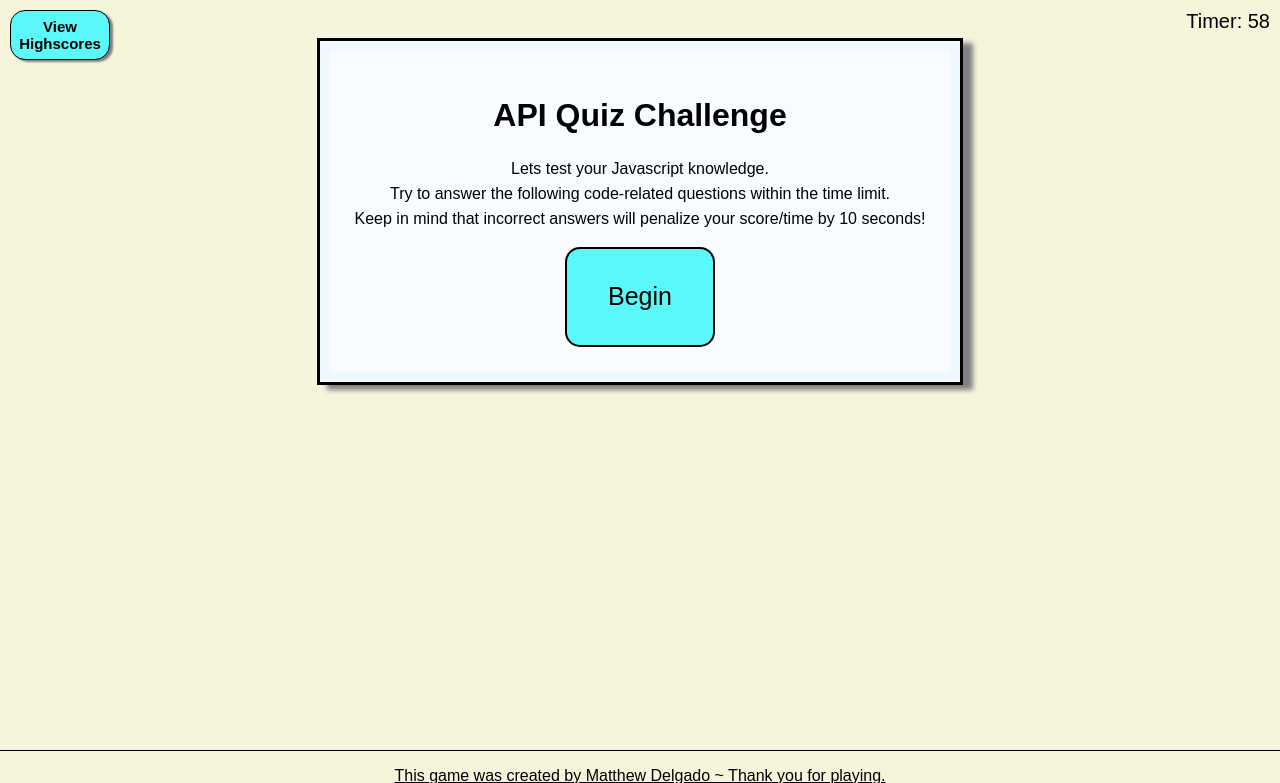
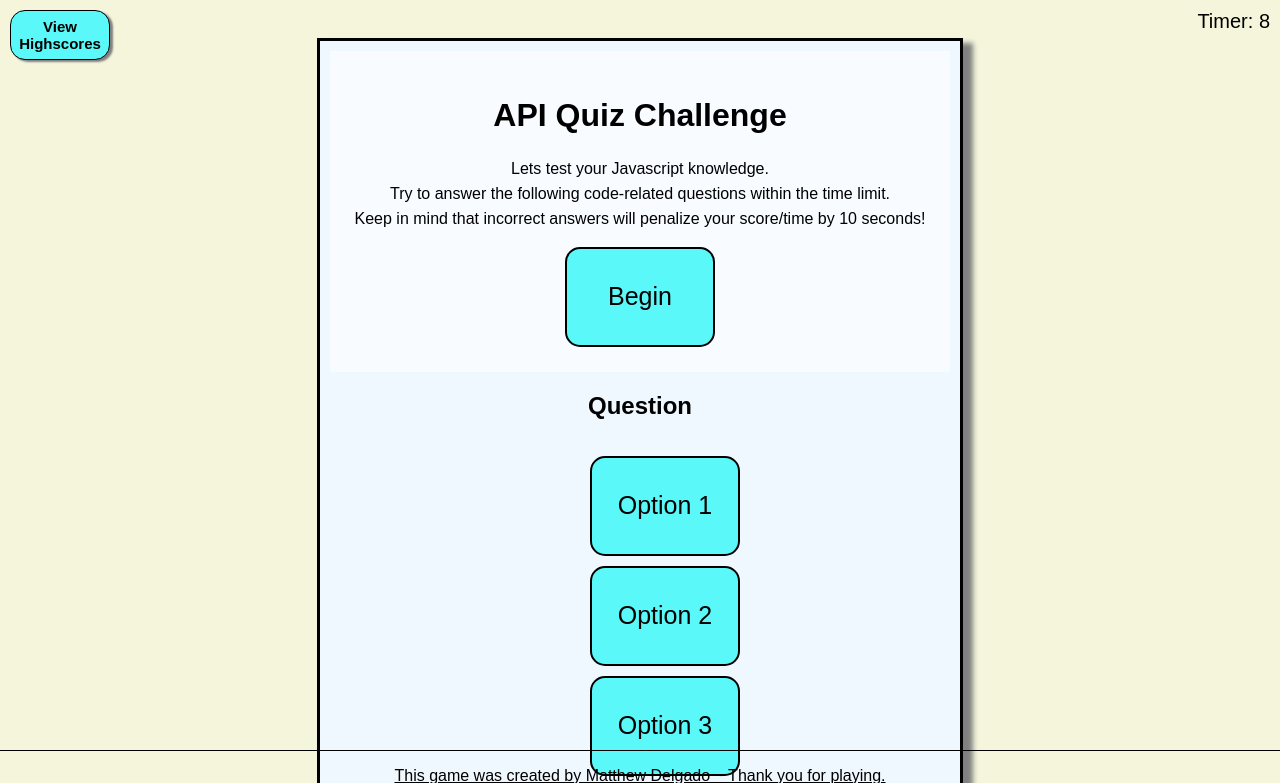
Before and after one commit to DelgaMatt/JavaScript-Timed-Quiz, a plain HTML site: page index.html in a window 1280 px wide. Both pictures are taken after a click on the button "Begin". Shown: the top 783 px of the page. Drawn offline with Linux system fonts and the light colour scheme.

Commit message:
added to JS and HTML:

```diff
--- a/index.html
+++ b/index.html
@@ -17,6 +17,7 @@
 </header>
 
 <body>
+    <!-- home screen, quiz box container -->
     <div class="quiz-container" id="quiz">
         <div class="home">
             <h1>API Quiz Challenge</h1>
@@ -27,13 +28,23 @@
             <button id="start">Begin</button>
         </div>
 
+        <!-- questions section -->
         <div id="questions" class="hide">
-            <h2 id="question-title"> </h2>
-            <div id="choices" class="choices"></div>
+            <h2 id="question-title">Question </h2>
+                <ul>
+                    <li><button class="choice-buttons" id="Btn1">Option 1</button></li>
+                    <li><button class="choice-buttons" id="Btn2">Option 2</button></li>
+                    <li><button class="choice-buttons" id="Btn3">Option 3</button></li>
+                    <li><button class="choice-buttons" id="Btn4">Option 4</button></li>
+                </ul>
         </div>
 
+        <!-- Correct/Wrong feedback prompt -->
+        <div id="feedback" class="feedback-hide"> </div>
+
+        <!-- End screen/Final report/submit info -->
         <div id="end" class="hide">
-            <h2> Time's up!</h2>
+            <h2 id="finished">All done!</h2>
             <p> Your final score is: <span id="final-score"></span></p>
             <section>
                 Enter your first and last initials below 👇 <br>
@@ -42,7 +53,6 @@
             </section>
         </div>
 
-        <div id="feedback" class="feedback-hide"> </div>
     </div>
     <script src="./script.js"></script>
 </body>
--- a/script.js
+++ b/script.js
@@ -1,19 +1,91 @@
+/* Acceptance Criteria
+GIVEN I am taking a code quiz
+WHEN I click the start button
+THEN a timer starts and I am presented with a question
+WHEN I answer a question
+THEN I am presented with another question
+WHEN I answer a question incorrectly
+THEN time is subtracted from the clock
+WHEN all questions are answered or the timer reaches 0
+THEN the game is over
+WHEN the game is over
+THEN I can save my initials and score*/
+
 
 // DOM elements
+var startBtn = document.querySelector("#start");
+var timerEl = document.querySelector("#timer");
+var homePage = document.querySelector("#home")
+
 var questionsEl = document.querySelector("#questions");
-var timerEl = document.querySelector("#timer");
-var choicesEl = document.querySelector("#choices");
-var startBtn = document.querySelector("#start");
+var titleEl = document.querySelector("#question-title")
+var choicesEl = document.querySelectorAll("#choices");
+var answerbtn1 = document.querySelector("#Btn1");
+var answerbtn2 = document.querySelector("#Btn2");
+var answerbtn3 = document.querySelector("#Btn3");
+var answerbtn4 = document.querySelector("#Btn4");
+var feedbackEl = document.querySelector("#feedback");
+
 var submitBtn = document.querySelector("#submit");
-var initialsEl = document.querySelector("#initials")
-var feedbackEl = document.querySelector("#feedback")
+var initialsEl = document.querySelector("#initials");
+var clearBtn = document.querySelector("#clear-button");
 
 // quiz variables
-var secondsLeft = 60;
+var secondsLeft = 10;
+var totalScore = 0;
+var questionCount = 1;
+var questionNumber = 0;
 
+// questions content
+var questions = [
+    {
+        title: "Inside which HTML element do we put the JavaScript?",
+        choices: ["<script>", "<javascript>", "<js>", "<scripting>"],
+        answer: "<script>"
+    },
+
+    {
+        title: "Which of the following function of Array object joins all elements of an array into a string?",
+        choices: ["concat()", "join()", "pop()", "map()"],
+        answer: "concat()"
+    },
+
+    {
+        title: "Which of the following type of variable is visible only within a function where it is defined?",
+        choices: ["global variable", "local variable", "both of the above", "none of the above"],
+        answer: "local variable"
+    },
+
+    {
+        title: "What is 'this' keyword in JavaScript?",
+        choices: ["refers to a function", "refers to your current existential crisis", "refers to the first variable in a function", "refers to the object from where it was called"],
+        answer: "refers to the object from where it was called"
+    },
+
+    {
+        title: "How to write an IF statement for executing some code if 'i' is NOT equal to 5?",
+        choices: ["if (i <> 5)", "if (i != 5)", "if i =! 5 then", "if i = 5"],
+        answer: "if (i != 5)"
+    },
+
+    {
+        title: "How do you call a function named 'myFunction?'",
+        choices: ["call my function myFunction()", "call function(myFunction)", "myFunction()", "Come here my precious function!"],
+        answer: "myFunction()"
+    }
+];
+
+startBtn.addEventListener("click", startQuiz);
 
 // startquiz function
-startBtn.addEventListener("click", setTime);
+function startQuiz() {
+    setTime();
+    getQuestion();
+    var homePage = document.getElementById("home")
+    homePage.setAttribute("class", "hide");
+    questionsEl.removeAttribute("class");
+};
+
 
 
 // timer function
@@ -24,17 +96,31 @@ function setTime() {
 
         if(secondsLeft === 0) {
             clearInterval(timerInterval);
+            timerEl.textContent = "Time is up!"
+            gameOver();
+        } else if (questions >= questionCount.length +1) {
+            clearInterval(timerInterval);
+            gameOver();
         }
-    }, 1000)};
+    }, 1000);
+};
 
 // getquestion function
+function getQuestion() {
+
+};
 
 // choiceselection function
 
 // feeback function
 
 // end quiz function
+function gameOver() {
+};
 
 // save highscore function
 
 // clear highscore function
+
+// call to start quiz
+// startBtn.onclick = startQuiz();
--- a/style.css
+++ b/style.css
@@ -69,9 +69,6 @@ body{
 .home {
     padding: 25px;
     border: var(--border);
-}
-
-.home {
     position: relative;
 }
 
@@ -96,6 +93,26 @@ button {
     background-color: rgb(90, 248, 248);
     /* font-weight: bold; */
 }
+
+#questions {
+    display: flex;
+    flex-direction: column;
+    flex-wrap: wrap;
+    justify-content: center;
+}
+ul {
+    display: flex;
+    list-style: none;
+    justify-content: center;
+    flex-direction: column;
+    align-items: baseline;
+    padding-left: 50px;
+}
+
+li {
+    margin-bottom: 10px;
+}
+
 
 #end {
     text-align: center;
```
Also changed, not shown: questions.js (deleted, +0 -37 lines).
